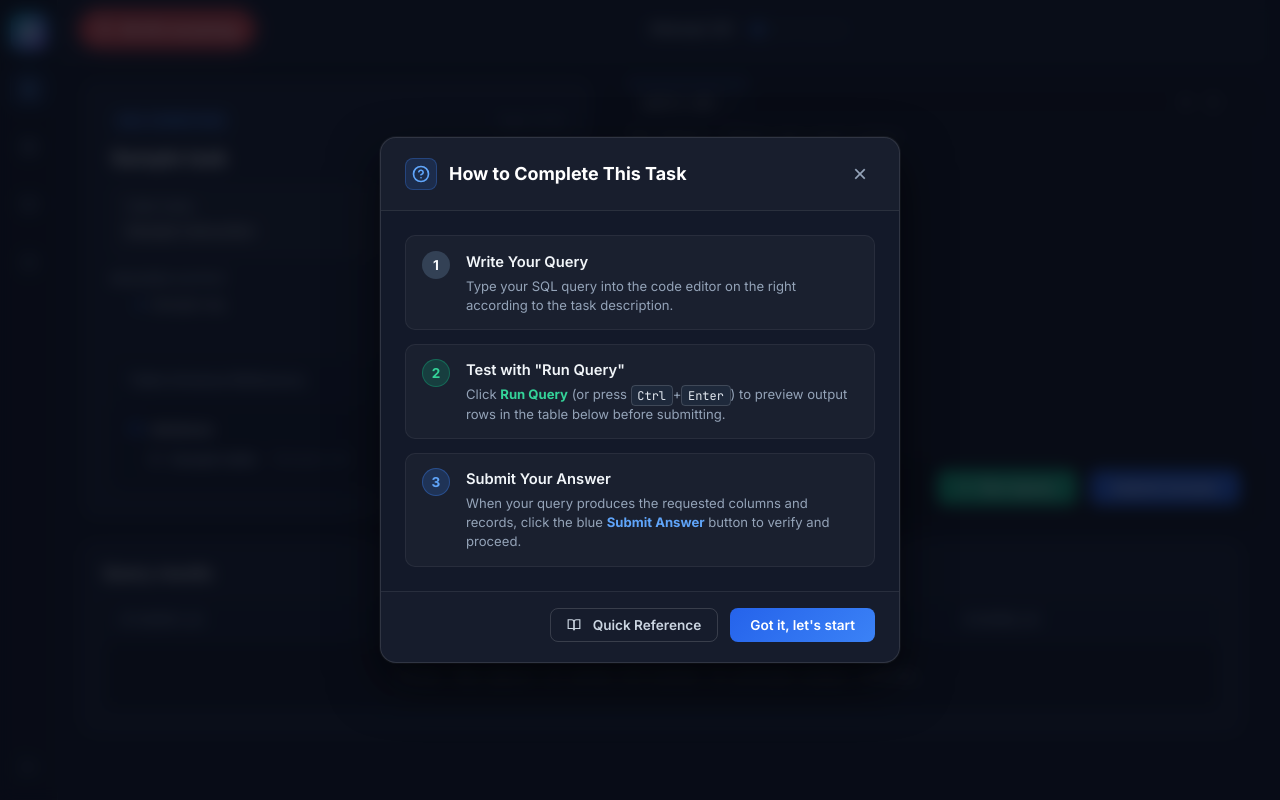
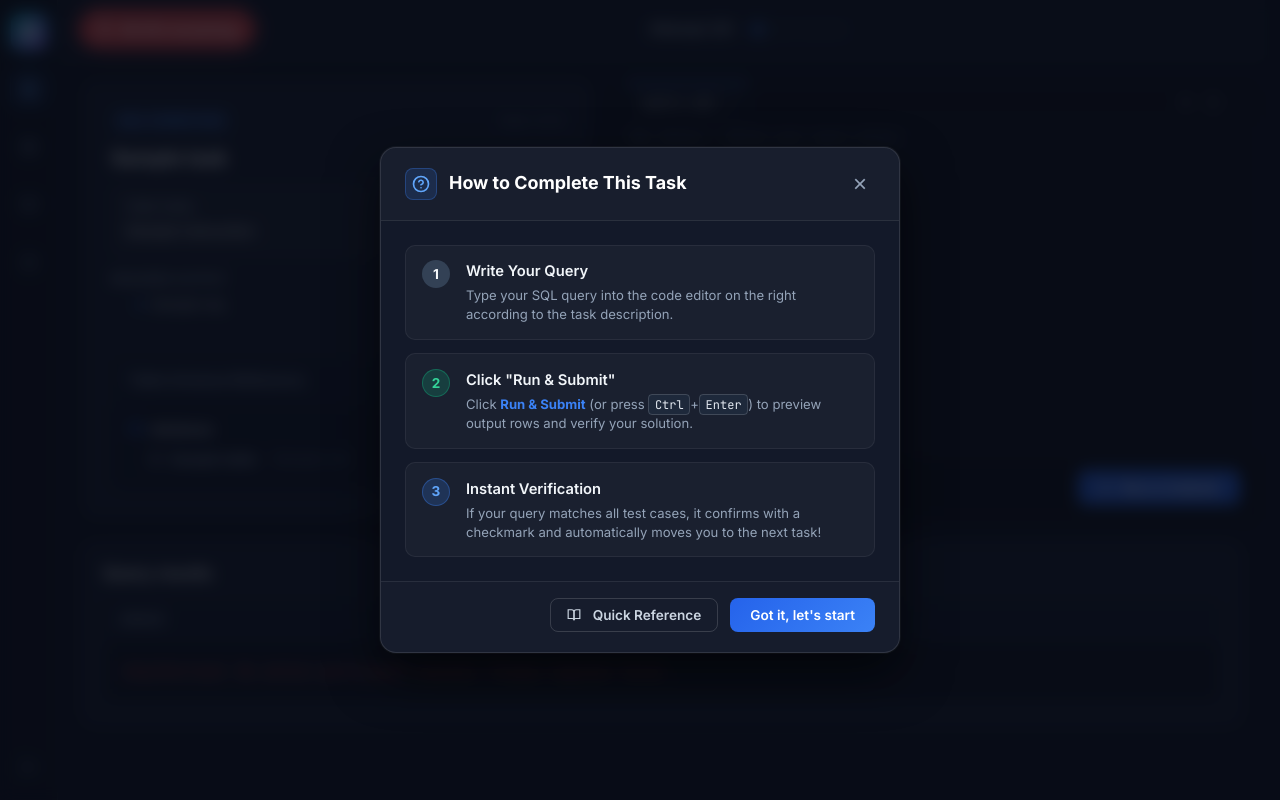
Before and after one commit to DeathKnell837/querylearn, a Flask app: template templates/task_sql.html in a window 1280 px wide. Run offline with Flask 3, Linux system fonts and the light colour scheme; the template is opened without the code that fills it: most values are stand-ins (such as "Sample title", 1, 10 or a date in 2020).

Commit message:
feat(workspace): unify Run and Submit into single Run & Submit action with instant verification feedback and auto-advance

```diff
--- a/blueprints/tasks.py
+++ b/blueprints/tasks.py
@@ -201,6 +201,9 @@ def submit():
             return jsonify({
                 "correct": False,
                 "feedback": f"SQL Error: {learner_res['error']}",
+                "error": learner_res['error'],
+                "columns": [],
+                "rows": [],
                 "task_complete": False
             })
 
@@ -237,6 +240,8 @@ def submit():
             return jsonify({
                 "correct": False,
                 "feedback": f"Python Error: {learner_res['error']}",
+                "error": learner_res['error'],
+                "output": "",
                 "task_complete": False
             })
 
@@ -287,6 +292,15 @@ def submit():
             feedback = "Output printed to stdout did not match expected structure. Print a list of records/tuples."
             log_attempt(session_id, language, form, formatted_task_id, code, "incorrect", feedback)
 
+    extra_payload = {}
+    if language == 'sql':
+        extra_payload["columns"] = learner_res.get('columns', [])
+        extra_payload["rows"] = learner_res.get('rows', [])
+        extra_payload["error"] = learner_res.get('error')
+    else:
+        extra_payload["output"] = learner_res.get('output', '')
+        extra_payload["error"] = learner_res.get('error')
+
     if is_correct:
         log_task_result(session_id, language, form, formatted_task_id, True, elapsed_seconds, code)
         session['highest_unlocked_task'] = max(session.get('highest_unlocked_task', 1), current_num + 1)
@@ -294,7 +308,8 @@ def submit():
             "correct": True,
             "feedback": "Correct! Task completed successfully.",
             "task_complete": True,
-            "next_task_url": next_url
+            "next_task_url": next_url,
+            **extra_payload
         })
     else:
         # Check if participant reached maximum attempt limit (5 attempts)
@@ -313,14 +328,16 @@ def submit():
                 "feedback": f"{feedback} Maximum attempts (5) reached. Proceeding to next task...",
                 "task_complete": True,
                 "next_task_url": next_url,
-                "attempt_count": attempts_so_far
+                "attempt_count": attempts_so_far,
+                **extra_payload
             })
 
         return jsonify({
             "correct": False,
             "feedback": feedback,
             "task_complete": False,
-            "attempt_count": attempts_so_far
+            "attempt_count": attempts_so_far,
+            **extra_payload
         })
 
 
--- a/templates/task_sql.html
+++ b/templates/task_sql.html
@@ -157,12 +157,9 @@
 
                     <div class="ws-editor-bottom">
                         <button class="ws-btn-skip" onclick="skipTask()">Skip Task</button>
-                        <button class="ws-btn-run" id="btn-run" onclick="runCode()">
-                            <svg width="13" height="13" viewBox="0 0 24 24" fill="currentColor"><polygon points="5 3 19 12 5 21 5 3"></polygon></svg>
-                            <span>Run Query</span>
-                        </button>
                         <button class="ws-btn-submit" id="btn-submit" onclick="submitCode()">
-                            Submit Answer
+                            <svg width="14" height="14" viewBox="0 0 24 24" fill="currentColor"><polygon points="5 3 19 12 5 21 5 3"></polygon></svg>
+                            <span>Run &amp; Submit</span>
                         </button>
                     </div>
                 </div>
@@ -184,7 +181,7 @@
                         <tbody id="table-body">
                             <tr>
                                 <td colspan="4" style="text-align: center; color: #94a3b8; padding: 1.5rem;">
-                                    Click "Run Query" or press Ctrl+Enter to preview output records.
+                                    Click "Run &amp; Submit" or press Ctrl+Enter to test and verify your query.
                                 </td>
                             </tr>
                         </tbody>
@@ -228,8 +225,8 @@
         matchBrackets: true,
         autoCloseBrackets: true,
         extraKeys: {
-            "Ctrl-Enter": () => runCode(),
-            "Cmd-Enter": () => runCode()
+            "Ctrl-Enter": () => submitCode(),
+            "Cmd-Enter": () => submitCode()
         }
     });
 
@@ -293,38 +290,15 @@
         }
     }, 1000);
 
-    // Run Code
-    async function runCode() {
-        const code = editor.getValue();
-        try {
-            const resp = await fetch('/api/run', {
-                method: 'POST',
-                headers: { 'Content-Type': 'application/json' },
-                body: JSON.stringify({ code: code, language: LANGUAGE, task_id: TASK_NUM, form: FORM })
-            });
-            const data = await resp.json();
-
-            if (data.error) {
-                renderError(data.error);
-                showToast(data.error, true);
-            } else {
-                renderTable(data.columns, data.rows);
-                showToast("Query executed successfully");
-            }
-        } catch (err) {
-            renderError(err.message);
-            showToast("Network error", true);
-        }
-    }
-
-    // Submit Answer with in-flight lock
+    // Run & Submit with in-flight lock and live table rendering
     async function submitCode(isTimeout = false) {
         if (isSubmitting) return;
         isSubmitting = true;
         const btnSubmit = document.getElementById('btn-submit');
         if (btnSubmit) {
             btnSubmit.disabled = true;
-            btnSubmit.style.opacity = '0.5';
+            btnSubmit.style.opacity = '0.6';
+            btnSubmit.innerHTML = '<span>Checking query...</span>';
         }
 
         const code = editor.getValue();
@@ -344,13 +318,20 @@
             });
             const data = await resp.json();
 
+            // Render live output table or error
+            if (data.error) {
+                renderError(data.error);
+            } else if (data.columns) {
+                renderTable(data.columns, data.rows || []);
+            }
+
             if (data.correct) {
-                showToast("Query passed all hidden test cases! Proceeding...");
+                showToast("✓ Correct! Passed all test cases. Moving to next task...");
                 setTimeout(() => {
                     window.location.href = data.next_task_url;
                 }, 1200);
             } else {
-                showToast(data.feedback || "Incorrect query result", true);
+                showToast("✗ " + (data.feedback || "Incorrect query result"), true);
                 if (data.task_complete) {
                     setTimeout(() => {
                         window.location.href = data.next_task_url;
@@ -366,17 +347,23 @@
                     if (btnSubmit) {
                         btnSubmit.disabled = false;
                         btnSubmit.style.opacity = '1';
+                        btnSubmit.innerHTML = '<svg width="14" height="14" viewBox="0 0 24 24" fill="currentColor"><polygon points="5 3 19 12 5 21 5 3"></polygon></svg><span>Run &amp; Submit</span>';
                     }
                 }
             }
         } catch (err) {
-            showToast("Error submitting answer: " + err.message, true);
+            showToast("Error checking answer: " + err.message, true);
             isSubmitting = false;
             if (btnSubmit) {
                 btnSubmit.disabled = false;
                 btnSubmit.style.opacity = '1';
+                btnSubmit.innerHTML = '<svg width="14" height="14" viewBox="0 0 24 24" fill="currentColor"><polygon points="5 3 19 12 5 21 5 3"></polygon></svg><span>Run &amp; Submit</span>';
             }
         }
+    }
+
+    function runCode() {
+        return submitCode();
     }
 
     // Skip Task
@@ -479,15 +466,15 @@
                 <div class="ws-guide-step-card">
                     <div class="ws-guide-step-num step-green">2</div>
                     <div class="ws-guide-step-content">
-                        <h4>Test with "Run Query"</h4>
-                        <p>Click <strong style="color: #34d399;">Run Query</strong> (or press <kbd>Ctrl</kbd>+<kbd>Enter</kbd>) to preview output rows in the table below before submitting.</p>
+                        <h4>Click "Run &amp; Submit"</h4>
+                        <p>Click <strong style="color: #3b82f6;">Run &amp; Submit</strong> (or press <kbd>Ctrl</kbd>+<kbd>Enter</kbd>) to preview output rows and verify your solution.</p>
                     </div>
                 </div>
                 <div class="ws-guide-step-card">
                     <div class="ws-guide-step-num step-blue">3</div>
                     <div class="ws-guide-step-content">
-                        <h4>Submit Your Answer</h4>
-                        <p>When your query produces the requested columns and records, click the blue <strong style="color: #60a5fa;">Submit Answer</strong> button to verify and proceed.</p>
+                        <h4>Instant Verification</h4>
+                        <p>If your query matches all test cases, it confirms with a checkmark and automatically moves you to the next task!</p>
                     </div>
                 </div>
             </div>
```
Also changed, not shown: templates/task_python.html (+38 -49 lines).
